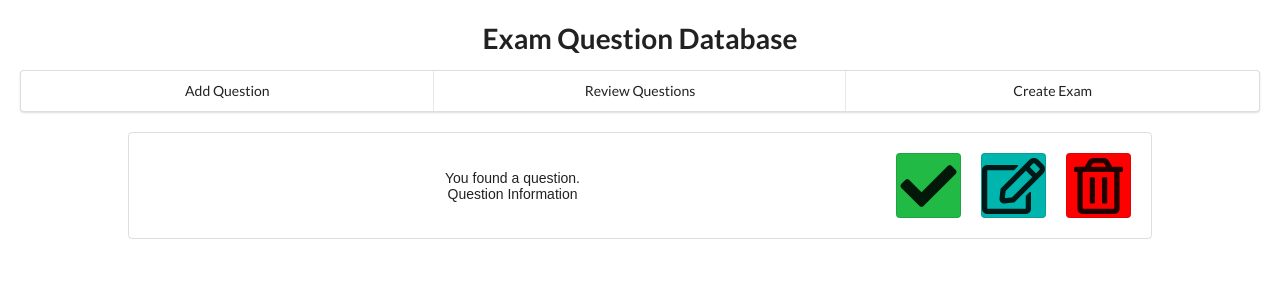
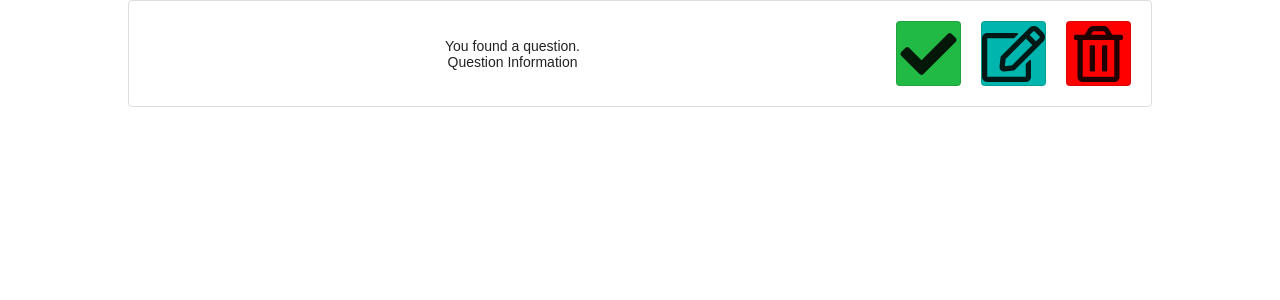
Before and after one commit to rit-sse/mentoring-tools, a React (Create React App) app: page /review in a window 1280 px wide. Shown: the top 300 px of the page. Built offline with nearby package versions, Linux system fonts and the light colour scheme; the HTML template or start-up script is replaced by a standard one.

Commit message:
Fix naming conventions

```diff
--- a/src/App.js
+++ b/src/App.js
@@ -6,13 +6,13 @@ import './App.css';
 import add_question from './components/add_question';
 import create_exam from './components/create_exam';
 import review from './components/review';
-import TopBar from './components/TopBar';
+import top_bar from './components/top_bar';
 
 class App extends Component {
   render() {
     return (
       <div className="App">
-        <TopBar />
+        <top_bar />
         <Switch>
           <Route exact path='/add_question' component={add_question}/>
           <Route exact path='/create_exam' component={create_exam}/>
```
Also changed, not shown: src/components/top_bar.jsx (renamed from src/components/TopBar.jsx).
